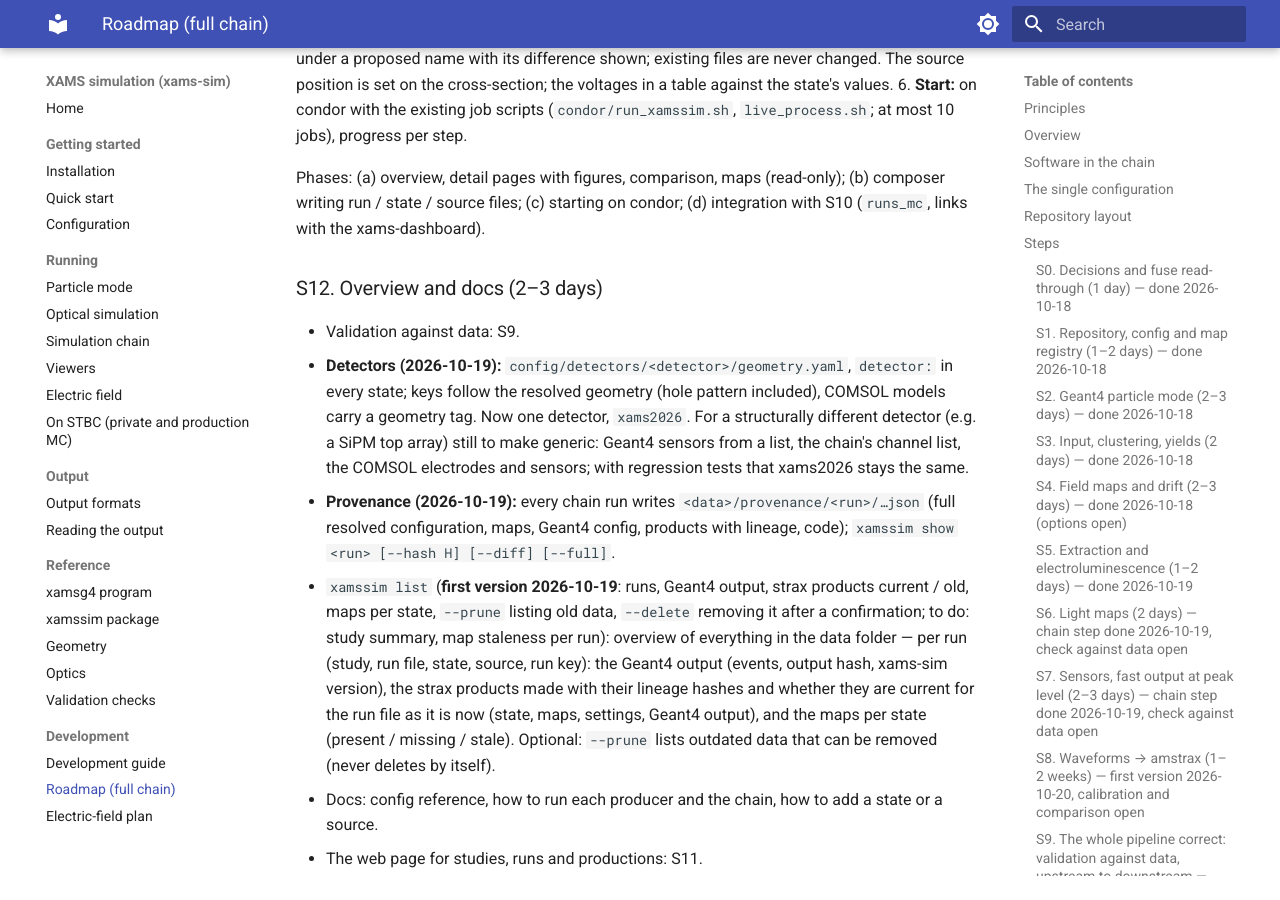
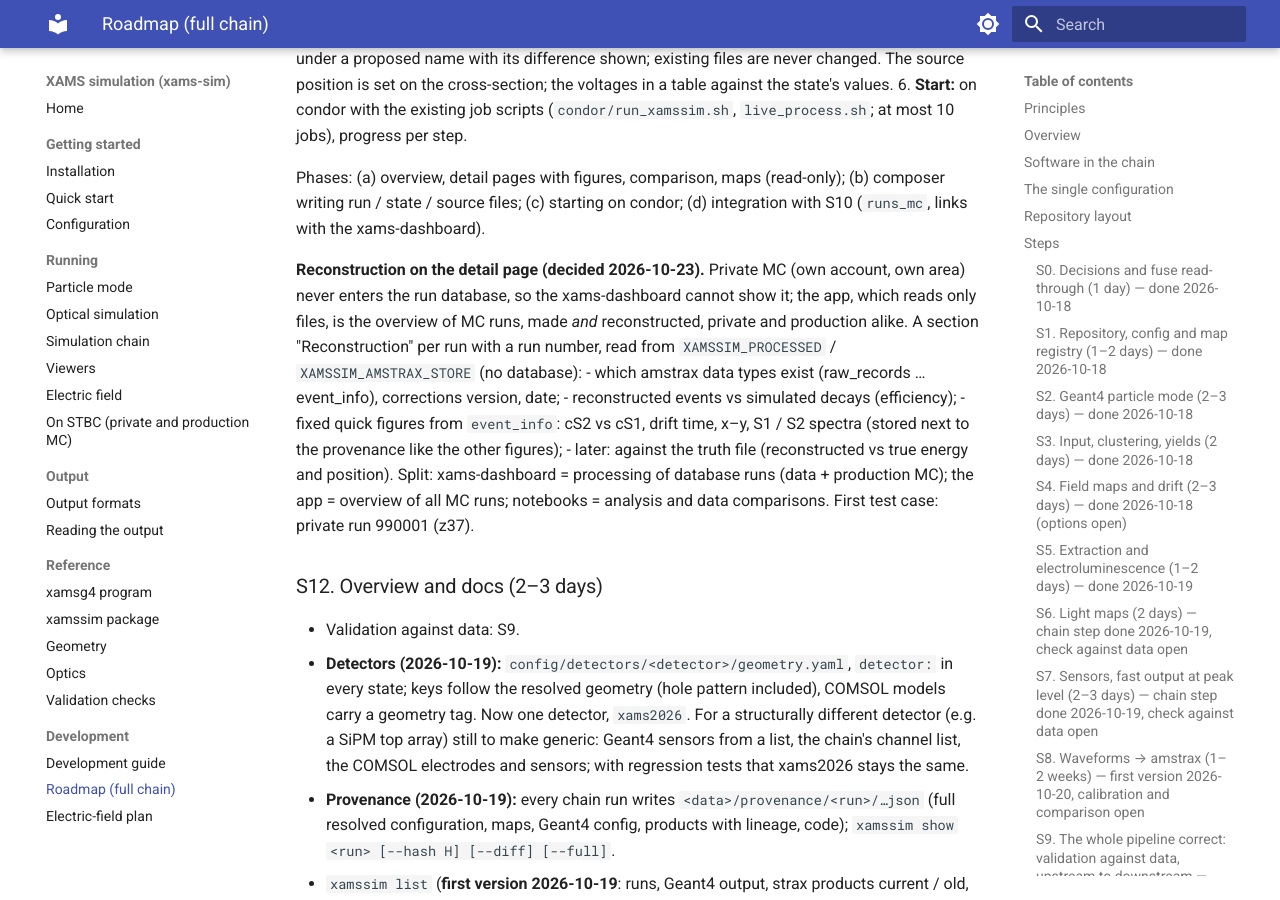
Before and after one commit to XAMS-nikhef/xams-sim, an MkDocs documentation site: the page built from docs/xams_sim_plan.md, in a window 1280 px wide and 900 px high, scrolled down 14997 px. Built offline with MkDocs 1.6.1 and Material for MkDocs 9.7.7, drawn with Linux system fonts in a browser that asks for light colours.

Commit message:
Plan S11: reconstruction section on the detail page (private + production MC, files only)
Co-Authored-By: Claude Opus 5.5 <noreply@anthropic.com>

```diff
--- a/docs/xams_sim_plan.md
+++ b/docs/xams_sim_plan.md
@@ -510,6 +510,18 @@ Pages:
 Phases: (a) overview, detail pages with figures, comparison, maps (read-only); (b) composer writing run / state /
 source files; (c) starting on condor; (d) integration with S10 (`runs_mc`, links with the xams-dashboard).
 
+**Reconstruction on the detail page (decided 2026-10-23).** Private MC (own account, own area) never enters the run
+database, so the xams-dashboard cannot show it; the app, which reads only files, is the overview of MC runs, made *and*
+reconstructed, private and production alike. A section "Reconstruction" per run with a run number, read from
+`XAMSSIM_PROCESSED` / `XAMSSIM_AMSTRAX_STORE` (no database):
+- which amstrax data types exist (raw_records … event_info), corrections version, date;
+- reconstructed events vs simulated decays (efficiency);
+- fixed quick figures from `event_info`: cS2 vs cS1, drift time, x–y, S1 / S2 spectra (stored next to the
+  provenance like the other figures);
+- later: against the truth file (reconstructed vs true energy and position).
+Split: xams-dashboard = processing of database runs (data + production MC); the app = overview of all MC runs;
+notebooks = analysis and data comparisons. First test case: private run 990001 (z37).
+
 ### S12. Overview and docs (2–3 days)
 - Validation against data: S9.
 - **Detectors (2026-10-19):** `config/detectors/<detector>/geometry.yaml`, `detector:` in every state; keys follow
```
